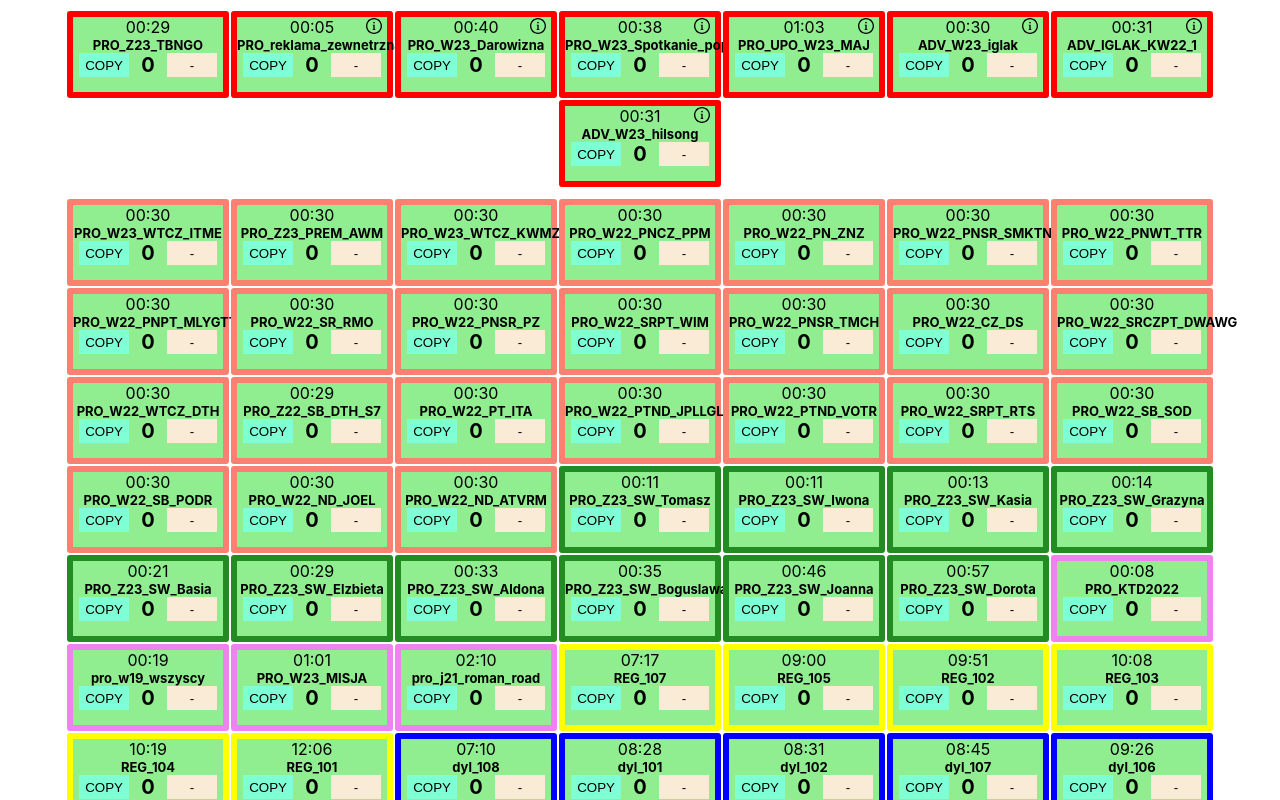
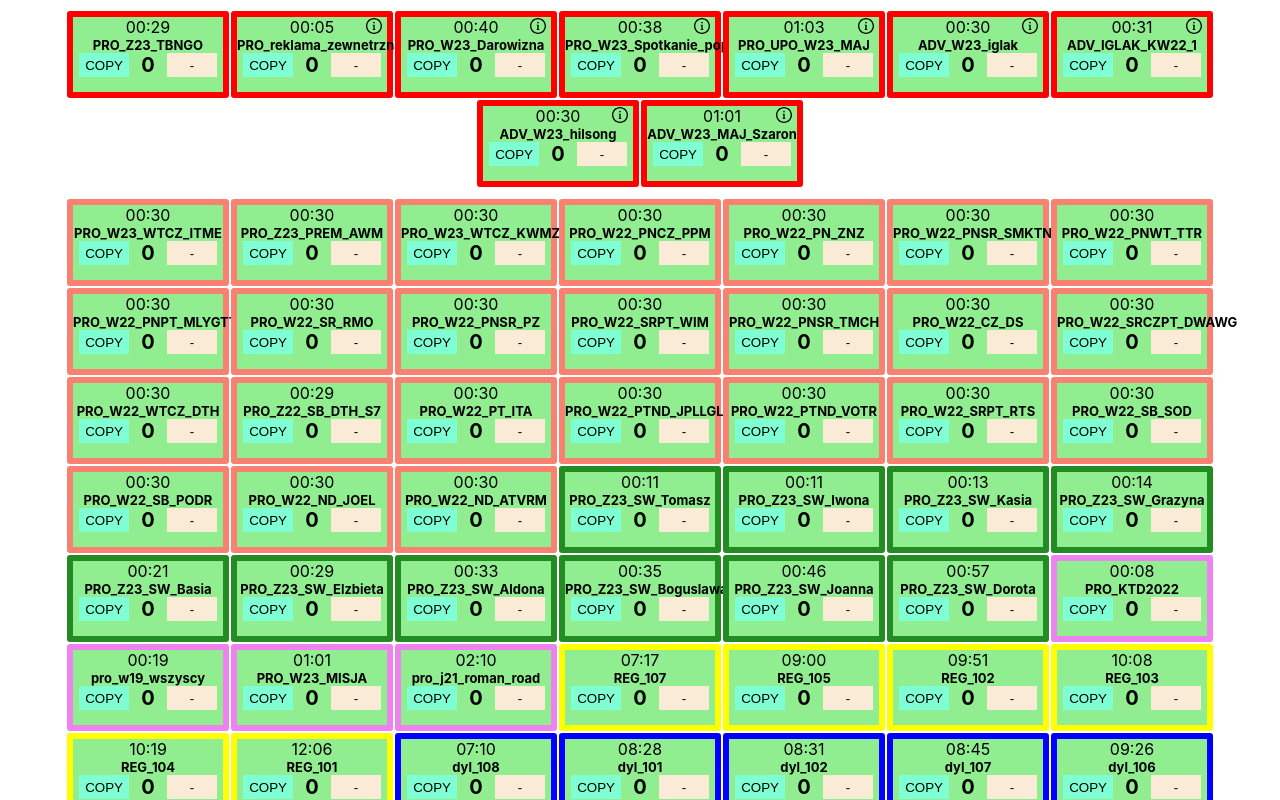
Before and after one commit to NorthWillov/rand-prog, a React (Create React App) app: page / in a window 1280 px wide. Shown: the top 800 px of the page. Built offline with nearby package versions, Linux system fonts and the light colour scheme.

Commit message:
Add Szaron

```diff
--- a/src/Gosia.js
+++ b/src/Gosia.js
@@ -12,8 +12,8 @@ function Gosia({ setIsGosia }) {
   const [inputVal, setInputVal] = useState("");
 
   const changeHandler = (event) => {
-    if (event.target.files.length > 7) {
-      alert("Maksymalna liczba plików to 7");
+    if (event.target.files.length > 20) {
+      alert("Maksymalna liczba plików to 20");
       setIsFilesPicked(false);
       return;
     }
--- a/src/components/TestFilesCorrectTimes.js
+++ b/src/components/TestFilesCorrectTimes.js
@@ -26,9 +26,18 @@ const TestFilesCorrectTimes = React.memo(({ filesCount }) => {
       times: ["12:00", "14:00", "16:00", "18:00", "20:00"],
       delay: 45,
     },
+    ADV_W23_MAJ_SZARON: {
+      times: ["19:00"],
+      delay: 60,
+    },
   };
 
-  const targetKeys = ["ADV_W23_IGLAK", "ADV_IGLAK_KW22_1", "ADV_W23_HILSONG"];
+  const targetKeys = [
+    "ADV_W23_IGLAK",
+    "ADV_IGLAK_KW22_1",
+    "ADV_W23_HILSONG",
+    "ADV_W23_MAJ_SZARON",
+  ];
   const messArr = [];
 
   useEffect(() => {
--- a/src/db.js
+++ b/src/db.js
@@ -47,8 +47,15 @@ export default {
       id: 2013,
       program: "ADV_W23_hilsong",
       counter: 0,
-      duration: "00:31",
+      duration: "00:30",
       info: "do 9 czerwca, o godzinach: 12:00, 14:00, 16:00, 18:00, 20:00",
+    },
+    {
+      id: 2014,
+      program: "ADV_W23_MAJ_Szaron",
+      counter: 0,
+      duration: "01:01",
+      info: "do 26 czerwca, jeden raz dziennie, o godzinach: ~19:00",
     },
   ],
 
```
